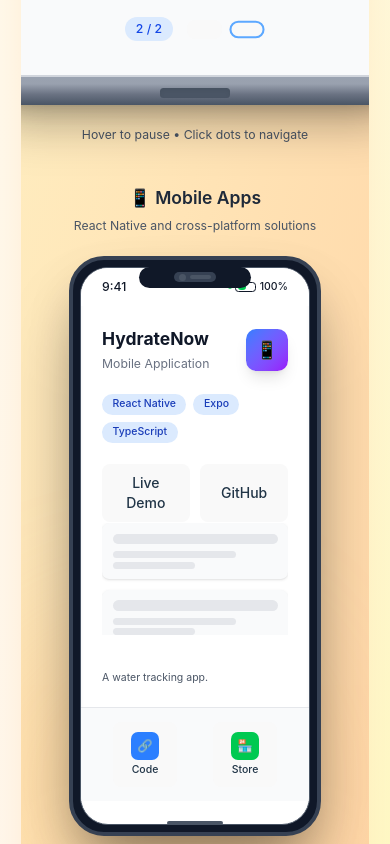
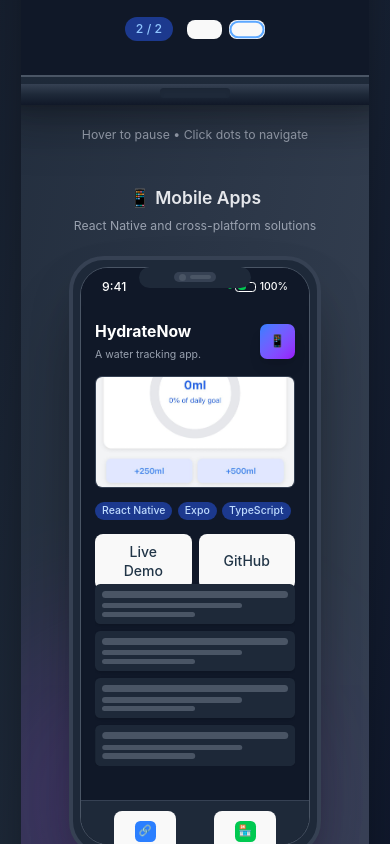
Before and after one commit to abruce4/Portfolio, a React (Vite) app: page / in a window 390 px wide. Shown: the part 840-1684 px from the top of the page. Built offline with nearby package versions, Linux system fonts and the light colour scheme.

Commit message:
Refactor DeskScene and PhoneDisplay components: Simplify class names for text alignment, adjust layout properties for better responsiveness, and update theme context to default to dark mode.

```diff
--- a/src/components/DeskScene.jsx
+++ b/src/components/DeskScene.jsx
@@ -135,7 +135,7 @@
               >
                 <div className="w-full">
                   <motion.div
-                    className="mb-6 text-center lg:text-left"
+                    className="mb-6 text-center"
                     initial={{ opacity: 0, x: -30 }}
                     animate={{ opacity: 1, x: 0 }}
                     transition={{ delay: 1, duration: 0.6 }}
@@ -172,7 +172,7 @@
               >
                 <div className="w-full">
                   <motion.div
-                    className="mb-6 text-center lg:text-right"
+                    className="mb-6 text-center"
                     initial={{ opacity: 0, x: 30 }}
                     animate={{ opacity: 1, x: 0 }}
                     transition={{ delay: 1.2, duration: 0.6 }}
--- a/src/components/PhoneDisplay.jsx
+++ b/src/components/PhoneDisplay.jsx
@@ -60,7 +60,7 @@
       {/* Phone Frame */}
       <motion.div
         className={`
-          relative w-72 h-[580px]
+          relative w-72 h-[600px]
           ${theme === 'light' ? 'bg-gray-900' : 'bg-gray-800'}
           rounded-[2.5rem] p-2 shadow-2xl
           border-4 border-gray-700
@@ -92,7 +92,7 @@
           <motion.div
             key={currentProjectIndex}
             className={`
-              w-full h-full rounded-[2rem] overflow-hidden
+              w-full h-full rounded-[2rem] overflow-hidden flex flex-col
               ${theme === 'light' ? 'bg-white' : 'bg-gray-900'}
               shadow-inner border border-gray-600
             `}
@@ -104,7 +104,7 @@
             {/* Status Bar */}
             <motion.div
               className={`
-                flex justify-between items-center px-6 py-3 text-sm font-medium
+                flex justify-between items-center px-6 py-3 text-sm font-medium flex-shrink-0
                 ${theme === 'light' ? 'bg-white text-gray-900' : 'bg-gray-900 text-white'}
               `}
               initial={{ opacity: 0, y: -10 }}
@@ -133,7 +133,7 @@
 
             {/* App Content */}
             <motion.div
-              className="flex-1 p-6"
+              className="flex-1 p-4 flex flex-col"
               key={`content-${currentProjectIndex}`}
               initial={{ opacity: 0, x: 50 }}
               animate={{ opacity: 1, x: 0 }}
@@ -141,31 +141,51 @@
             >
               {/* App Header */}
               <motion.div
-                className="flex items-center justify-between mb-6"
+                className="flex items-center justify-between mb-4"
                 initial={{ opacity: 0, y: -20 }}
                 animate={{ opacity: 1, y: 0 }}
                 transition={{ delay: 0.1 }}
               >
-                <div>
-                  <h3 className={`text-xl font-bold mb-1 ${theme === 'light' ? 'text-gray-900' : 'text-white'}`}>
+                <div className="flex-1">
+                  <h3 className={`text-lg font-bold mb-1 ${theme === 'light' ? 'text-gray-900' : 'text-white'}`}>
                     {currentProject.title}
                   </h3>
-                  <p className={`text-sm ${theme === 'light' ? 'text-gray-500' : 'text-gray-400'}`}>
-                    Mobile Application
+                  <p className={`text-xs ${theme === 'light' ? 'text-gray-600' : 'text-gray-400'}`}>
+                    {currentProject.description}
                   </p>
                 </div>
                 <motion.div
-                  className="w-12 h-12 bg-gradient-to-br from-blue-500 to-purple-600 rounded-xl flex items-center justify-center shadow-lg"
+                  className="w-10 h-10 bg-gradient-to-br from-blue-500 to-purple-600 rounded-lg flex items-center justify-center shadow-lg ml-3"
                   whileHover={{ scale: 1.1, rotate: 5 }}
                   transition={{ duration: 0.2 }}
                 >
-                  <span className="text-white text-xl">📱</span>
+                  <span className="text-white text-sm">📱</span>
                 </motion.div>
+              </motion.div>
+
+              {/* Project Image */}
+              <motion.div
+                className="mb-4"
+                initial={{ opacity: 0, scale: 0.9 }}
+                animate={{ opacity: 1, scale: 1 }}
+                transition={{ delay: 0.2 }}
+              >
+                <motion.img
+                  src={currentProject.image}
+                  alt={currentProject.title}
+                  className={`
+                    w-full h-32 object-cover rounded-lg cursor-pointer
+                    ${theme === 'light' ? 'border border-gray-200' : 'border border-gray-700'}
+                  `}
+                  onClick={() => window.open(currentProject.image, '_blank')}
+                  whileHover={{ scale: 1.02 }}
+                  whileTap={{ scale: 0.98 }}
+                />
               </motion.div>
 
               {/* Tech Stack Pills */}
               <motion.div
-                className="flex flex-wrap gap-2 mb-6"
+                className="flex flex-wrap gap-1.5 mb-4"
                 initial={{ opacity: 0 }}
                 animate={{ opacity: 1 }}
                 transition={{ delay: 0.3 }}
@@ -177,7 +197,7 @@
                     animate={{ scale: 1, opacity: 1 }}
                     transition={{ delay: 0.3 + index * 0.1, duration: 0.3 }}
                     className={`
-                      px-3 py-1 text-xs font-medium rounded-full
+                      px-2 py-0.5 text-xs font-medium rounded-full
                       ${theme === 'light'
                         ? 'bg-blue-100 text-blue-800'
                         : 'bg-blue-900 text-blue-200'
@@ -191,16 +211,16 @@
 
               {/* Project Action Buttons */}
               <motion.div
-                className="mb-6"
+                className="mb-4"
                 initial={{ opacity: 0, y: 20 }}
                 animate={{ opacity: 1, y: 0 }}
                 transition={{ delay: 0.5 }}
               >
-                <div className="flex gap-3">
+                <div className="flex gap-2">
                   <motion.button
                     onClick={handleLiveClick}
                     className={`
-                      flex-1 py-3 px-4 rounded-xl font-medium text-sm transition-colors
+                      flex-1 py-2 px-3 rounded-lg font-medium text-xs transition-colors
                       ${theme === 'light'
                         ? 'bg-blue-600 text-white hover:bg-blue-700'
                         : 'bg-blue-500 text-white hover:bg-blue-600'
@@ -215,7 +235,7 @@
                   <motion.button
                     onClick={handleGithubClick}
                     className={`
-                      flex-1 py-3 px-4 rounded-xl font-medium text-sm border transition-colors
+                      flex-1 py-2 px-3 rounded-lg font-medium text-xs border transition-colors
                       ${theme === 'light'
                         ? 'border-gray-300 text-gray-700 hover:bg-gray-50'
                         : 'border-gray-600 text-gray-300 hover:bg-gray-700'
@@ -229,16 +249,16 @@
                 </div>
               </motion.div>
 
-              {/* Mock Interface */}
+              {/* Mock Interface - Flexible to fill remaining space */}
               <motion.div
-                className="space-y-4"
+                className="flex-1 flex flex-col"
                 initial={{ opacity: 0, y: 20 }}
                 animate={{ opacity: 1, y: 0 }}
                 transition={{ delay: 0.7 }}
               >
                 {/* Content Cards with Scroll Animation */}
                 <motion.div
-                  className="space-y-3 h-32 overflow-hidden"
+                  className="flex-1 space-y-2 overflow-hidden"
                   animate={{
                     y: isHovered ? [0, -10, 0] : [0, -20, 0]
                   }}
@@ -248,34 +268,22 @@
                     ease: "easeInOut"
                   }}
                 >
-                  {[1, 2, 3].map((item) => (
+                  {[1, 2, 3, 4].map((item) => (
                     <motion.div
                       key={item}
                       initial={{ opacity: 0, x: 20 }}
                       animate={{ opacity: 1, x: 0 }}
                       transition={{ delay: 0.8 + item * 0.1, duration: 0.4 }}
                       className={`
-                        p-3 rounded-lg shadow-sm
+                        p-2 rounded-md shadow-sm
                         ${theme === 'light' ? 'bg-gray-50' : 'bg-gray-800'}
                       `}
                     >
-                      <div className={`h-3 rounded-lg mb-2 ${theme === 'light' ? 'bg-gray-200' : 'bg-gray-600'}`} />
-                      <div className={`h-2 rounded-lg w-3/4 mb-1 ${theme === 'light' ? 'bg-gray-200' : 'bg-gray-600'}`} />
-                      <div className={`h-2 rounded-lg w-1/2 ${theme === 'light' ? 'bg-gray-200' : 'bg-gray-600'}`} />
+                      <div className={`h-2 rounded-md mb-1.5 ${theme === 'light' ? 'bg-gray-200' : 'bg-gray-600'}`} />
+                      <div className={`h-1.5 rounded-md w-3/4 mb-1 ${theme === 'light' ? 'bg-gray-200' : 'bg-gray-600'}`} />
+                      <div className={`h-1.5 rounded-md w-1/2 ${theme === 'light' ? 'bg-gray-200' : 'bg-gray-600'}`} />
                     </motion.div>
                   ))}
-                </motion.div>
-
-                {/* Description */}
-                <motion.div
-                  initial={{ opacity: 0 }}
-                  animate={{ opacity: 1 }}
-                  transition={{ delay: 1.2 }}
-                  className="mt-4"
-                >
-                  <p className={`text-xs leading-relaxed ${theme === 'light' ? 'text-gray-600' : 'text-gray-400'}`}>
-                    {currentProject.description}
-                  </p>
                 </motion.div>
               </motion.div>
             </motion.div>
@@ -283,7 +291,7 @@
             {/* Bottom Action Bar */}
             <motion.div
               className={`
-                flex justify-around items-center p-4 border-t
+                flex justify-around items-center py-3 px-4 border-t flex-shrink-0
                 ${theme === 'light' ? 'border-gray-200 bg-gray-50' : 'border-gray-700 bg-gray-800'}
               `}
               initial={{ opacity: 0, y: 20 }}
@@ -296,8 +304,8 @@
                 className="flex flex-col items-center space-y-1 text-blue-500"
                 onClick={() => window.open(currentProject.github, '_blank')}
               >
-                <div className="w-8 h-8 bg-blue-500 rounded-lg flex items-center justify-center">
-                  <span className="text-white text-sm">🔗</span>
+                <div className="w-6 h-6 bg-blue-500 rounded-md flex items-center justify-center">
+                  <span className="text-white text-xs">🔗</span>
                 </div>
                 <span className="text-xs font-medium">Code</span>
               </motion.button>
@@ -306,24 +314,16 @@
                 whileHover={{ scale: 1.1 }}
                 whileTap={{ scale: 0.9 }}
                 className="flex flex-col items-center space-y-1 text-green-500"
-                onClick={() => window.open(currentProject.playStore, '_blank')}
+                onClick={() => window.open(currentProject.playStore || currentProject.appStore, '_blank')}
               >
-                <div className="w-8 h-8 bg-green-500 rounded-lg flex items-center justify-center">
-                  <span className="text-white text-sm">🏪</span>
+                <div className="w-6 h-6 bg-green-500 rounded-md flex items-center justify-center">
+                  <span className="text-white text-xs">🏪</span>
                 </div>
                 <span className="text-xs font-medium">Store</span>
               </motion.button>
             </motion.div>
           </motion.div>
         </AnimatePresence>
-
-        {/* Home Indicator */}
-        <motion.div
-          className="absolute bottom-2 left-1/2 transform -translate-x-1/2 w-16 h-1 bg-gray-600 rounded-full"
-          initial={{ opacity: 0 }}
-          animate={{ opacity: 1 }}
-          transition={{ delay: 1.5 }}
-        />
       </motion.div>
 
       {/* Controls */}
--- a/src/contexts/ThemeContext.jsx
+++ b/src/contexts/ThemeContext.jsx
@@ -11,7 +11,7 @@
 };
 
 export const ThemeProvider = ({ children }) => {
-  const [theme, setTheme] = useState('light');
+  const [theme, setTheme] = useState('dark');
 
   // Load theme from localStorage on mount
   useEffect(() => {
```
